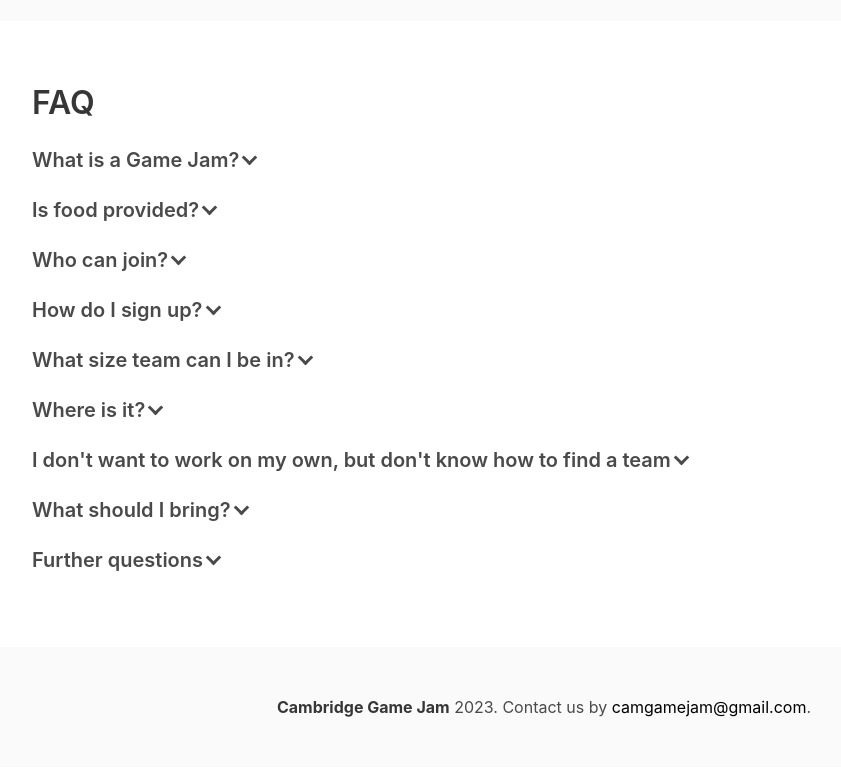
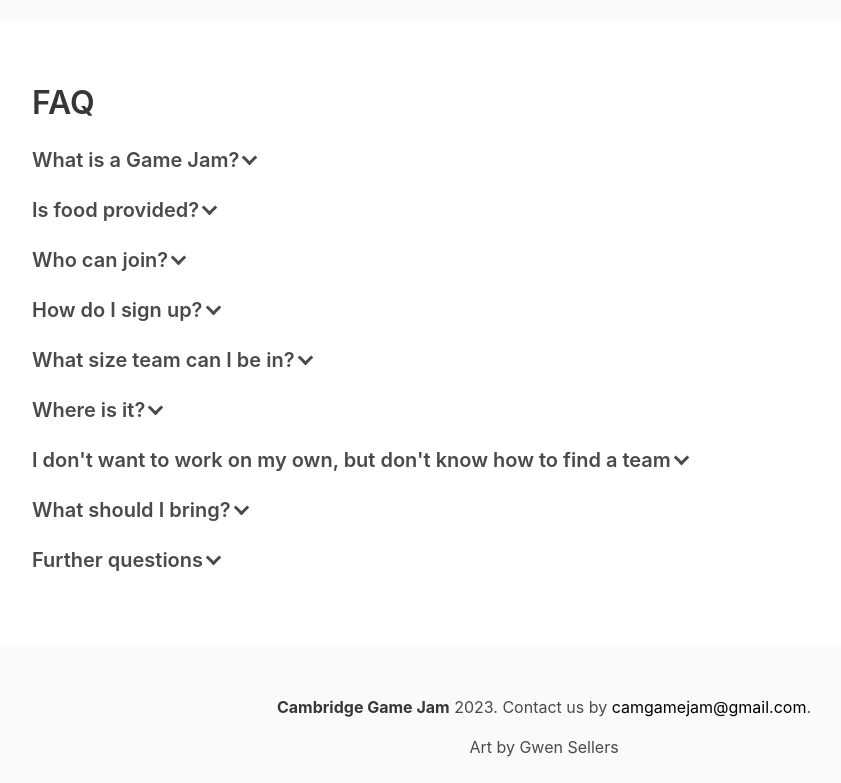
Before and after one commit to TimMcGilly/CamGamJamWebsite, a website: page index.html in a window 1280 px wide. Shown: the part 2098-2881 px from the top of the page, without its empty margins (96-937 px from the left). Drawn offline with Linux system fonts and the light colour scheme.

Commit message:
Added art credit to Gwen

```diff
--- a/index.html
+++ b/index.html
@@ -281,12 +281,13 @@
             </div>
         </div>
     </div>
-    <footer class="footer pb-6 ">
+    <footer class="footer pb-5 ">
         <div class="content has-text-centered">
             <p>
                 <strong>Cambridge Game Jam</strong> 2023. Contact us by <a
                     href="mailto:camgamejam@gmail.com">camgamejam@gmail.com</a>.
             </p>
+            <p>Art by Gwen Sellers</p>
         </div>
     </footer>
     <script type="text/javascript" src="lib/main.js"></script>
```
